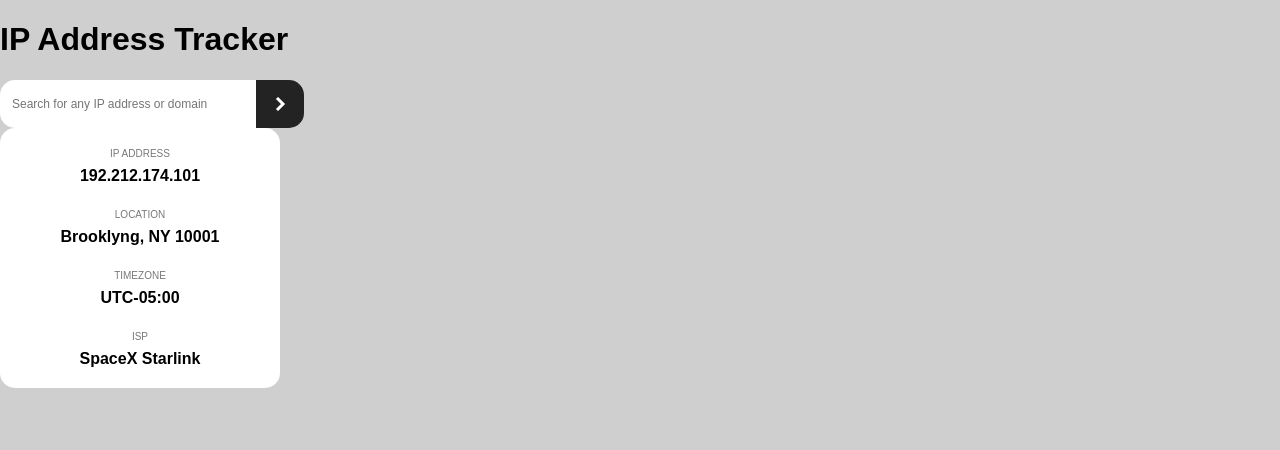
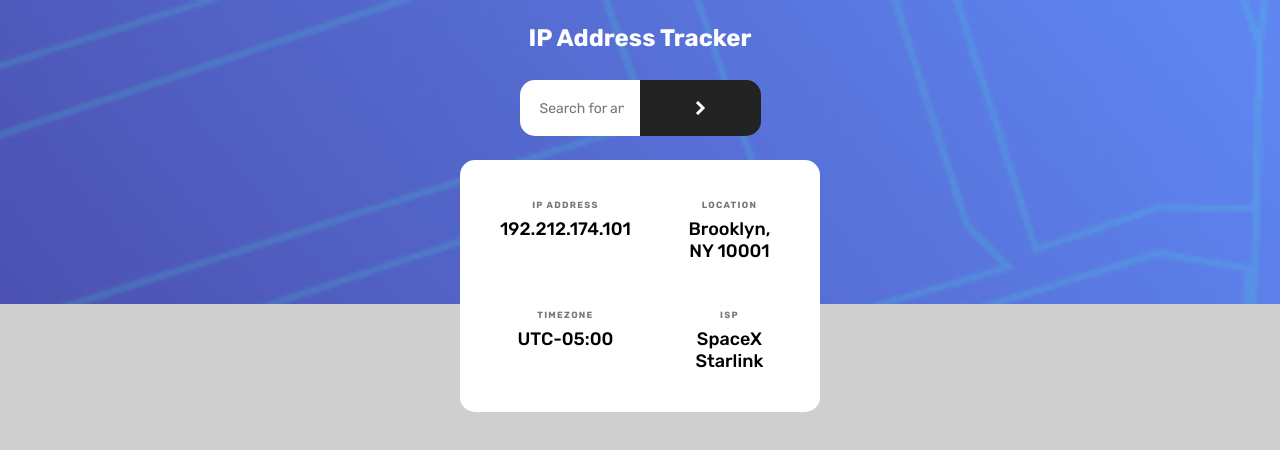
Before and after one commit to daleale-se/Frontend-Mentor-Challenges, a React (Vite) app in the folder ip-address-tracker/: page / in a window 1280 px wide. Shown: the top 450 px of the page. Built offline with nearby package versions, Linux system fonts and the light colour scheme.

Commit message:
Updating Search and Header components

```diff
--- a/ip-address-tracker/src/App.jsx
+++ b/ip-address-tracker/src/App.jsx
@@ -1,13 +1,11 @@
-import Search from "./components/Search"
-import UbicationData from "./components/UbicationData"
+import Header from "./components/Header"
+import "./css/styles.css"
 
 function App() {
 
   return (
     <div style={{backgroundColor: "#cfcfcf", height:"100vh", width:"100vw", position: "absolute", left:"0", top:"0"}}>
-      <h1 style={{fontFamily: "sans-serif"}}>IP Address Tracker</h1>
-      <Search />
-      <UbicationData />
+      <Header />
     </div>
   )
 }
--- /dev/null
+++ b/ip-address-tracker/src/components/Header.jsx
@@ -0,0 +1,35 @@
+import styled from "styled-components"
+import Search from "./Search"
+import UbicationData from "./UbicationData"
+import mobileBg from "../assets/images/pattern-bg-mobile.png"
+
+const HeaderContainer = styled.header`
+    background: url(${mobileBg});
+    background-size: cover;
+    background-repeat: no-repeat;
+    height: 18rem;
+    padding: .5rem;
+
+    display: flex;
+    flex-direction: column;
+    align-items: center;
+    gap: .75rem;
+`
+
+const AppTitle = styled.h1`
+    font-family: "Rubik";
+    color: #fff;
+    font-size: 1.5rem;
+`
+
+const Header = () => {
+  return (
+    <HeaderContainer>
+        <AppTitle>IP Address Tracker</AppTitle>
+        <Search />
+        <UbicationData />
+    </HeaderContainer>
+  )
+}
+
+export default Header
--- a/ip-address-tracker/src/components/Search.jsx
+++ b/ip-address-tracker/src/components/Search.jsx
@@ -4,18 +4,19 @@ import styled from 'styled-components'
 const SearchDiv = styled.div`
     display: flex;
     align-items: center;
-    height: 3rem;
+    height: 3.5rem;
 `
 
 const SearchInput = styled.input`
     height: 100%;
     border: none;
 
-    font-size: 12px;
-    width: 16rem;
+    font-family: "Rubik";
+    font-size: 14px;
+    width: 50%;
     border-top-left-radius: 15px;
     border-bottom-left-radius: 15px;
-    padding-left: .75rem;
+    padding-left: 1.25rem;
 `
 
 const SearchButton = styled.button`
@@ -25,7 +26,7 @@ const SearchButton = styled.button`
 
     border-top-right-radius: 15px;
     border-bottom-right-radius: 15px;
-    width: 3rem;
+    width: 50%;
     display: flex;
     align-items: center;
     justify-content: center;
--- a/ip-address-tracker/src/components/UbicationData.jsx
+++ b/ip-address-tracker/src/components/UbicationData.jsx
@@ -1,14 +1,24 @@
 import styled from "styled-components"
 
 const UbicationDataDiv = styled.div`
+    width: 17.5rem;
+    padding: 1.5rem;
     background-color: white;
-    width: 15rem;
     border-radius: 15px;
-    display: flex;
-    flex-direction: column;
-    align-items: center;
+    position: absolute;
+    top: 10rem;
+
+    display: grid;
+    grid-template-columns: 1fr;
+    grid-template-rows: repeat(4, 1fr);
     gap: 1.5rem;
-    padding: 1.25rem;
+
+    @media screen and (min-width: 568px){
+        grid-template-columns: 1fr 1fr;
+        grid-template-rows: repeat(2, 1fr);
+        gap: 3rem;
+        padding: 2.5rem;
+    }
 `
 
 const DataDiv = styled.div`
@@ -20,18 +30,22 @@ const DataDiv = styled.div`
 
 const DataName = styled.p`
     margin: 0;
-    font-family: sans-serif;
+    font-family: "Rubik";
 
+    letter-spacing: .08rem;
+    font-weight: 700;
     text-transform: uppercase;
-    font-size: 10px;
+    font-size: 9px;
     color: #787878;
 `
 
 const DataValue = styled.p`
     margin: 0;
-    font-family: sans-serif;
+    font-family: "Rubik";
 
-    font-weight: 700;
+    text-align: center;
+    font-weight: 500;
+    font-size: 18px;
 `
 
 const UbicationData = () => {
@@ -43,7 +57,7 @@ const UbicationData = () => {
         </DataDiv>
         <DataDiv>
             <DataName>location</DataName>
-            <DataValue>Brooklyng, NY 10001</DataValue>
+            <DataValue>Brooklyn, NY 10001</DataValue>
         </DataDiv>
         <DataDiv>
             <DataName>timezone</DataName>
--- /dev/null
+++ b/ip-address-tracker/src/css/styles.css
@@ -0,0 +1,6 @@
+@import url('https://fonts.googleapis.com/css2?family=Rubik:ital,wght@0,300..900;1,300..900&display=swap');
+
+:root {
+    --very-dark-gray: hsl(0, 0%, 17%);
+    --dark-gray: hsl(0, 0%, 59%);
+}
```
